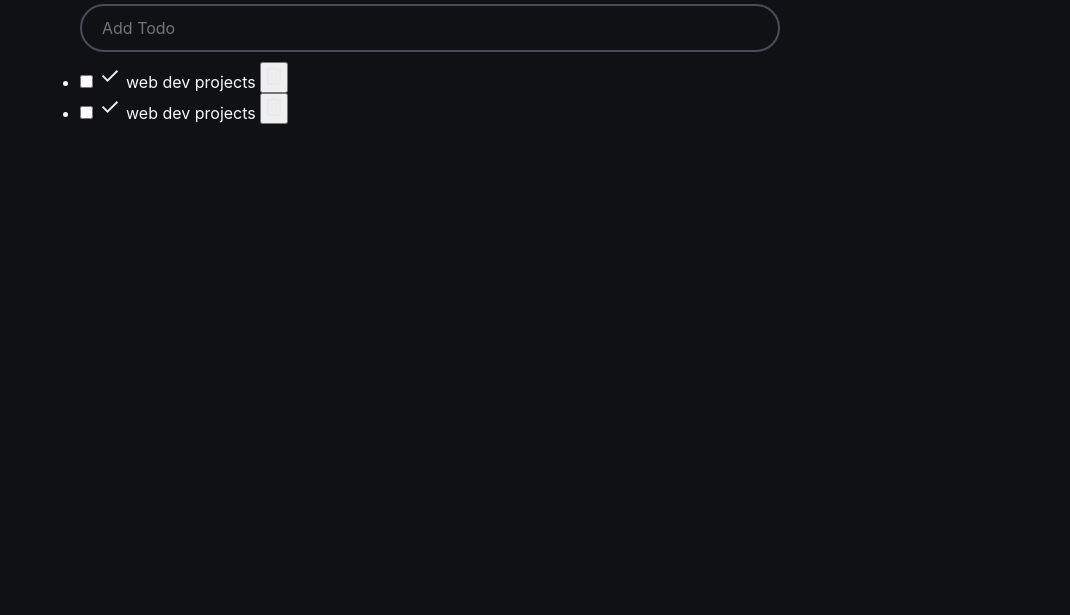
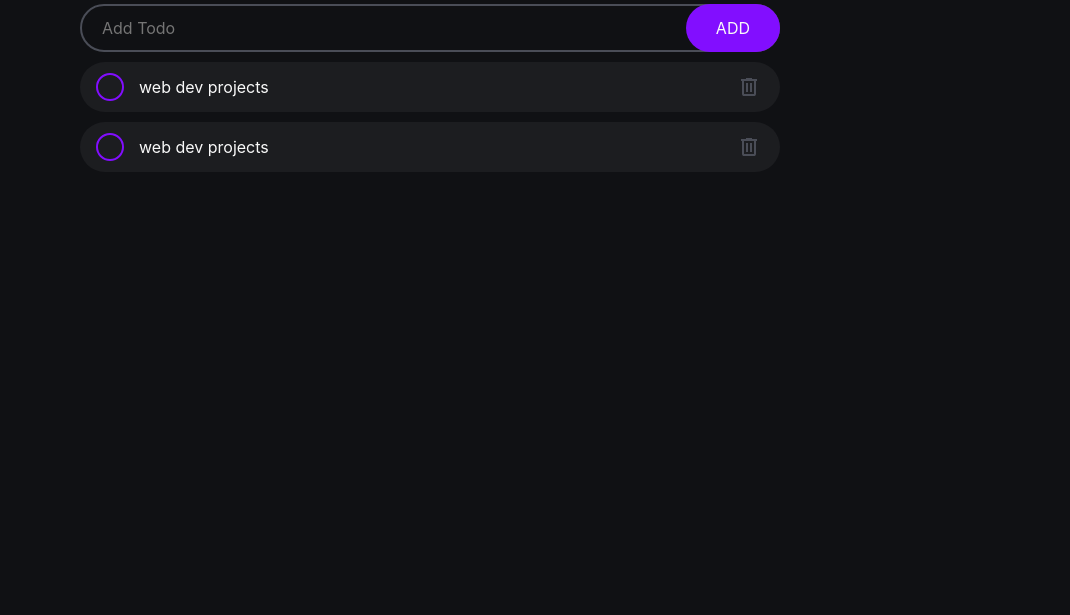
Before and after one commit to 1vnx/todo-app, a plain HTML site: page index.html in a window 1280 px wide. Shown: the part 185-800 px from the top of the page, without its empty margins (210-1280 px from the left). Drawn offline with Linux system fonts and the light colour scheme.

Commit message:
chore(addition):some styles & js file

```diff
--- a/index.html
+++ b/index.html
@@ -19,23 +19,25 @@
       <li class="todo">
         <input type="checkbox" id="todo-1">
         <label class="custom-checkbox" for="todo-1">
-          <svg xmlns="http://www.w3.org/2000/svg" height="24px" viewBox="0 -960 960 960" width="24px" fill="#e8eaed"><path d="M382-240 154-468l57-57 171 171 367-367 57 57-424 424Z"/></svg>
+          <svg fill="transparent" xmlns="http://www.w3.org/2000/svg" height="24px" viewBox="0 -960 960 960" width="24px" fill="#e8eaed"><path d="M382-240 154-468l57-57 171 171 367-367 57 57-424 424Z"/></svg>
         </label>
         <label class="todo-text" for="todo-1">web dev projects</label>
-        <button class="delete-button"><svg xmlns="http://www.w3.org/2000/svg" height="24px" viewBox="0 -960 960 960" width="24px" fill="#e8eaed"><path d="M280-120q-33 0-56.5-23.5T200-200v-520h-40v-80h200v-40h240v40h200v80h-40v520q0 33-23.5 56.5T680-120H280Zm400-600H280v520h400v-520ZM360-280h80v-360h-80v360Zm160 0h80v-360h-80v360ZM280-720v520-520Z"/></svg></button>
+        <button class="delete-button"><svg fill="var(--secondary-color)" xmlns="http://www.w3.org/2000/svg" height="24px" viewBox="0 -960 960 960" width="24px" fill="#e8eaed"><path d="M280-120q-33 0-56.5-23.5T200-200v-520h-40v-80h200v-40h240v40h200v80h-40v520q0 33-23.5 56.5T680-120H280Zm400-600H280v520h400v-520ZM360-280h80v-360h-80v360Zm160 0h80v-360h-80v360ZM280-720v520-520Z"/></svg></button>
       </li>
 
       <li class="todo">
         <input type="checkbox" id="todo-2">
         <label class="custom-checkbox" for="todo-2">
-          <svg xmlns="http://www.w3.org/2000/svg" height="24px" viewBox="0 -960 960 960" width="24px" fill="#e8eaed"><path d="M382-240 154-468l57-57 171 171 367-367 57 57-424 424Z"/></svg>
+          <svg fill="transparent" xmlns="http://www.w3.org/2000/svg" height="24px" viewBox="0 -960 960 960" width="24px" fill="#e8eaed"><path d="M382-240 154-468l57-57 171 171 367-367 57 57-424 424Z"/></svg>
         </label>
         <label class="todo-text" for="todo-2">web dev projects</label>
-        <button class="delete-button"><svg xmlns="http://www.w3.org/2000/svg" height="24px" viewBox="0 -960 960 960" width="24px" fill="#e8eaed"><path d="M280-120q-33 0-56.5-23.5T200-200v-520h-40v-80h200v-40h240v40h200v80h-40v520q0 33-23.5 56.5T680-120H280Zm400-600H280v520h400v-520ZM360-280h80v-360h-80v360Zm160 0h80v-360h-80v360ZM280-720v520-520Z"/></svg></button>
+        <button class="delete-button"><svg fill="var(--secondary-color)" xmlns="http://www.w3.org/2000/svg" height="24px" viewBox="0 -960 960 960" width="24px" fill="#e8eaed"><path d="M280-120q-33 0-56.5-23.5T200-200v-520h-40v-80h200v-40h240v40h200v80h-40v520q0 33-23.5 56.5T680-120H280Zm400-600H280v520h400v-520ZM360-280h80v-360h-80v360Zm160 0h80v-360h-80v360ZM280-720v520-520Z"/></svg></button>
       </li>
 
     </ul>
 
   </div>
+
+  <script src="app.js" defer></script>
 </body>
 </html>
--- a/style.css
+++ b/style.css
@@ -61,7 +61,107 @@ h1 {
   outline: none;
 }
 
+form {
+  position: relative;
+}
+
 #add-button {
   position: absolute;
   top: 0; right: 0;
+
+  background-color: var(--accent-color);
+  height: 100%;
+  padding: 0 30px;
+  border: none;
+  border-radius: 500px;
+
+  font: inherit;
+  color: var(--text-color);
+  cursor: pointer;
 }
+
+.todo {
+  margin-bottom: 10px;
+  padding: 0 16px;
+
+  background-color: var(--primary-color);
+  border-radius: 500px;
+  display: flex;
+  align-items: center;
+}
+
+.todo .todo-text {
+  padding: 15px;
+  padding-right: 0;
+  flex-grow: 1;
+
+  transition: 200ms ease;
+}
+
+.delete-button {
+  padding: 3px;
+  background: none;
+  border: none;
+  cursor: pointer;
+  display: flex;
+  align-items: center;
+  justify-content: center;
+}
+
+.delete-button svg {
+  transition: 200ms ease;
+}
+
+.delete-button:hover svg {
+  fill: #ff0033;
+}
+
+.custom-checkbox {
+  min-width: 20px;
+  min-height: 20px;
+  border-radius: 50%;
+  border: 2px solid var(--accent-color);
+
+  display: flex;
+  align-items: center;
+  justify-content: center;
+
+  flex-shrink: 0;
+
+  transition: 200ms ease;
+  cursor: pointer;
+}
+
+input[type="checkbox"]:checked ~ .custom-checkbox {
+  background-color: var(--accent-color);
+}
+
+input[type="checkbox"]:checked ~ .custom-checkbox svg {
+  fill: var(--primary-color);
+}
+
+input[type="checkbox"]:checked ~ .todo-text {
+  text-decoration: line-through;
+  color: var(--secondary-color);
+}
+
+input[type="checkbox"] {
+  display: none;
+}
+
+@media (max-width: 500px) {
+  html {
+    font-size: 12pt;
+  }
+  #add-button {
+    position: unset;
+    width: 100%;
+    margin-top: 10px;
+    padding: 15px;
+    height: auto;
+  }
+  h1 {
+    margin-top: 50px;
+    font-size: 15vw;
+  }
+}
```
Also changed, not shown: app.js (added).
